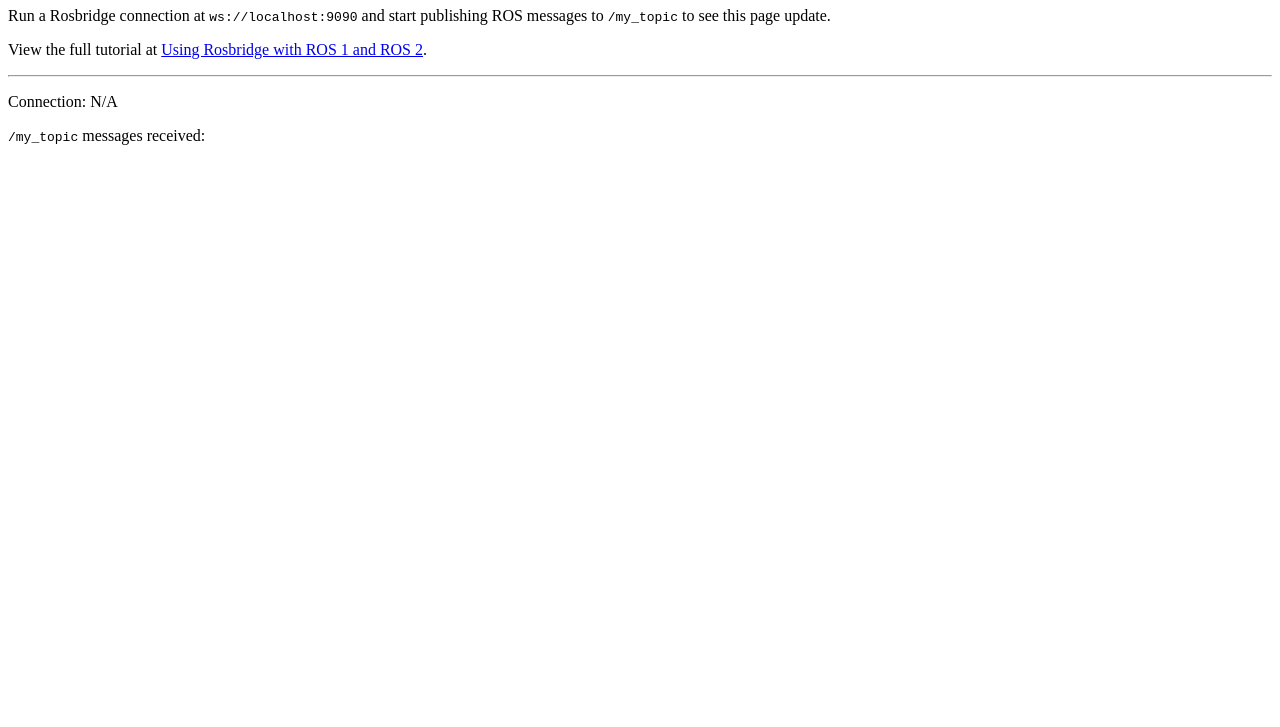
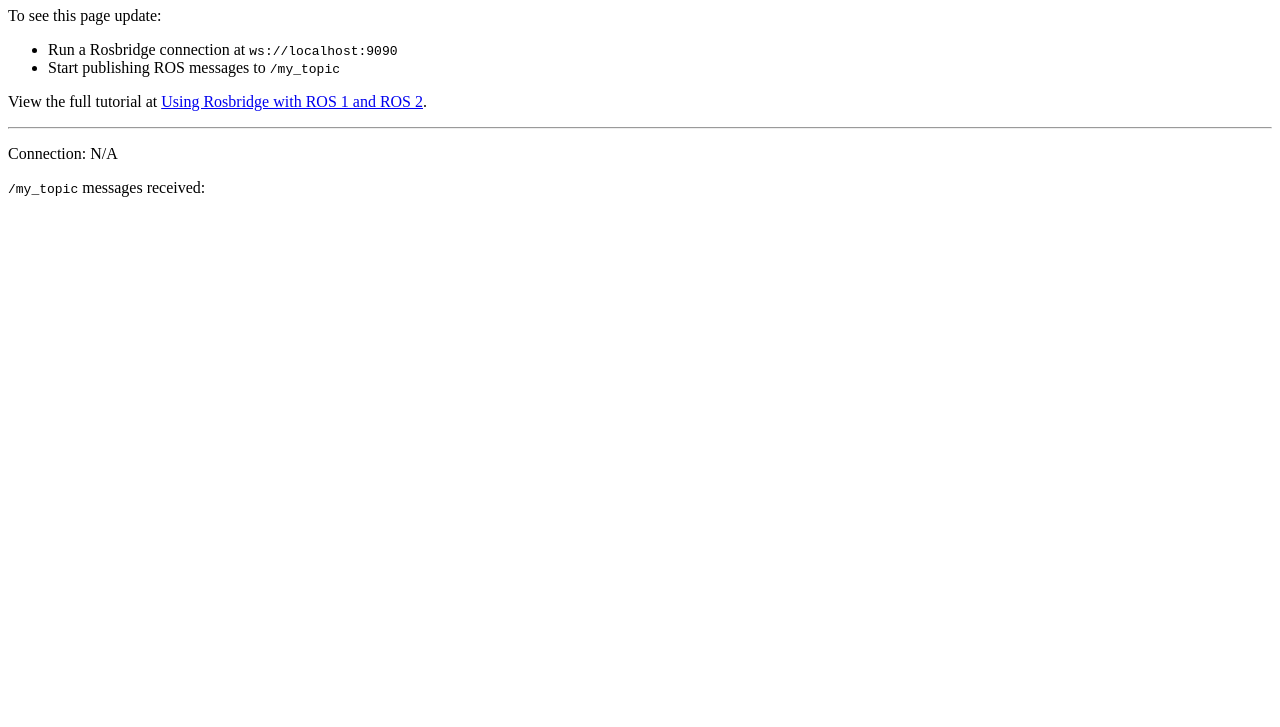
Before and after one commit to foxglove/rosbridge-demo, a plain HTML site: page index.html in a window 1280 px wide. Shown: the part 73-800 px from the top of the page. Drawn offline with Linux system fonts and the light colour scheme; a script that the page names is missing.

Commit message:
Update index.html

```diff
--- a/index.html
+++ b/index.html
@@ -5,7 +5,11 @@
   </head>
   <body>
     <h1>Rosbridge demo</h1>
-    <p>Run a Rosbridge connection at <code>ws://localhost:9090</code> and start publishing ROS messages to <code>/my_topic</code> to see this page update.</p>
+    <p>To see this page update:</p>
+    <ul>
+      <li>Run a Rosbridge connection at <code>ws://localhost:9090</code></li>
+      <li>Start publishing ROS messages to <code>/my_topic</code></li>
+    </ul>
     <p>View the full tutorial at <a href="https://foxglove.dev/blog/using-rosbridge-with-ros1-and-ros2" target="_blank">Using Rosbridge with ROS 1 and ROS 2</a>.</p>
 
     <hr/>
```
